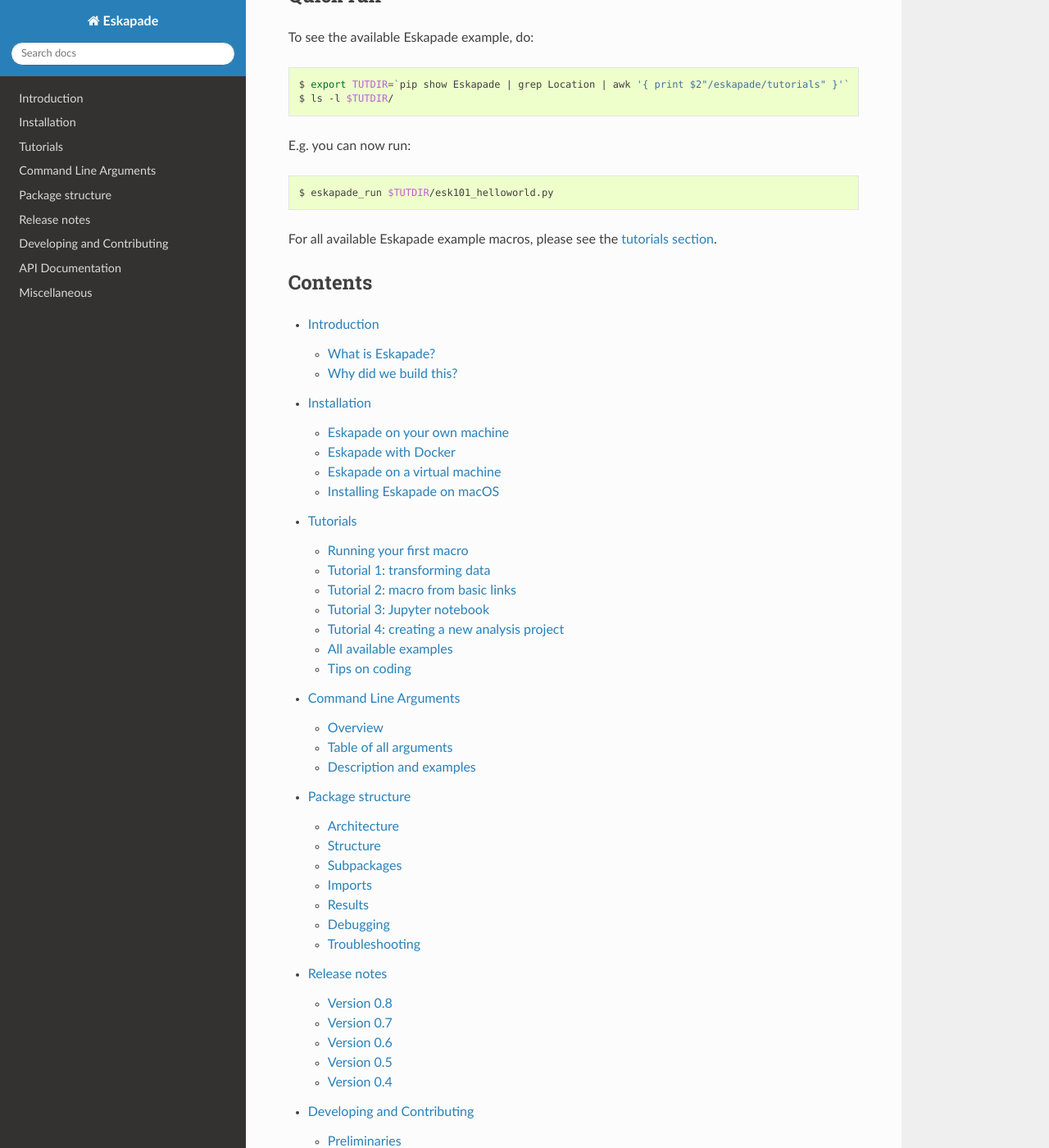
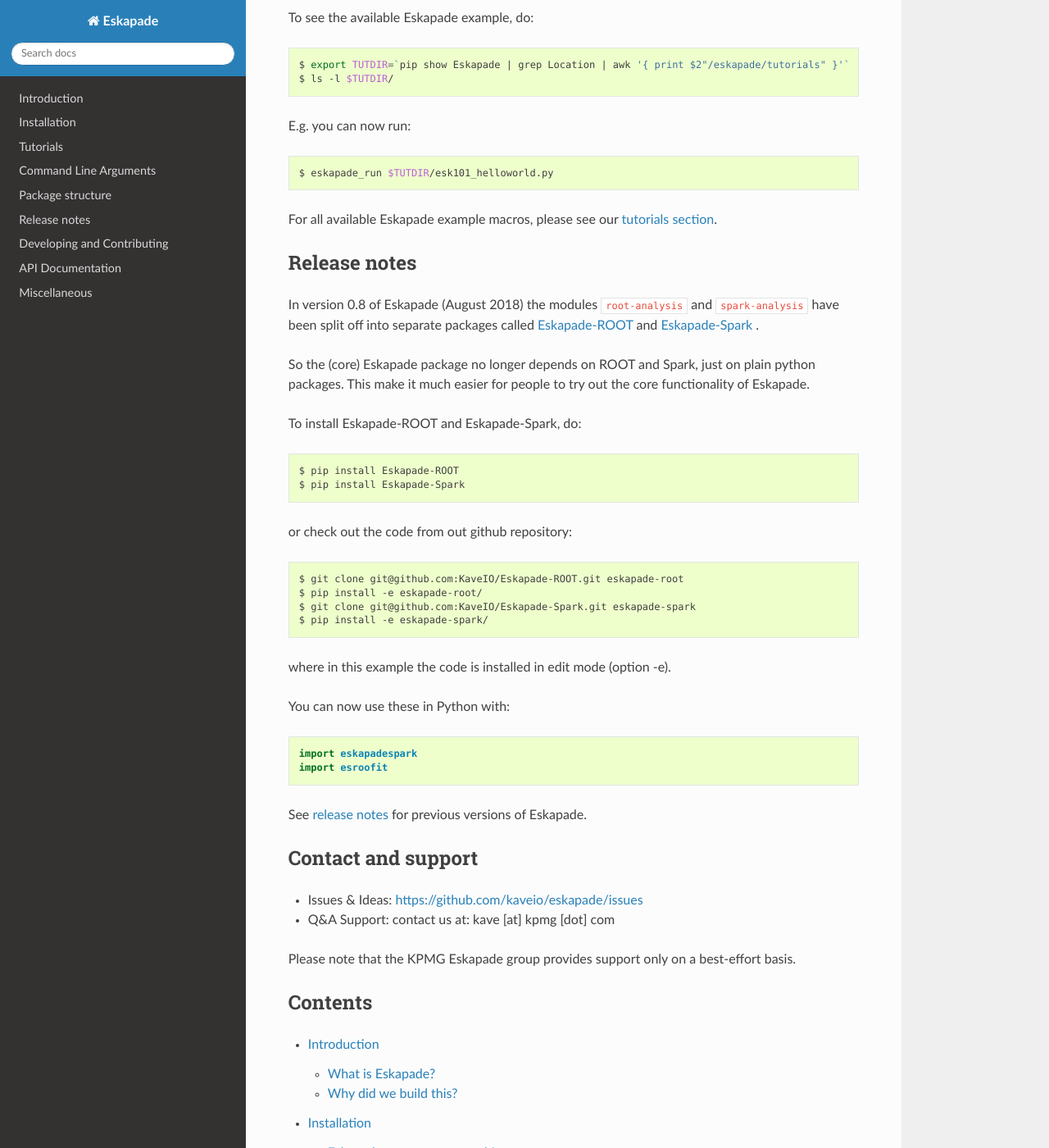
Before and after one commit to KaveIO/Eskapade, a Sphinx documentation site: the page built from docs/source/index.rst, in a window 1280 px wide and 1400 px high, scrolled down 1495 px. Shown: the whole window at 82% size. Built offline with Sphinx 7.4.7 and the Read the Docs theme 2.0.0, drawn with Linux system fonts in a browser that asks for light colours; the version number could not be read and is left out; some of the changed lines change nothing that is shown; some of the changed text lies outside the part shown.

Commit message:
Doc: documentation source index file largely replaced by README

```diff
--- a/README.rst
+++ b/README.rst
@@ -1,32 +1,44 @@
-========
-Eskapade
-========
+===========================
+Eskapade: Modular Analytics
+===========================
 
 * Version: 0.8
 * Released: Aug 2018
+* Web page: http://eskapade.kave.io
+* Repository: http://github.com/kaveio/eskapade
 
-Eskapade is a light-weight, python-based data analysis framework, meant for modularizing all sorts of data analysis problems into reusable analysis components.
+
+Eskapade is a light-weight, python-based data analysis framework, meant for developing and modularizing all sorts of
+data analysis problems into reusable analysis components.
+
+Eskapade uses a modular approach to analytics, meaning that you can use pre-made operations (called 'links') to
+build an analysis. This is implemented in a chain-link framework, where you define a 'Chain', consisting of a number of
+Links. These links are the fundamental building block of your analysis. For example, a data loading link and a data
+transformation link will frequently be found together in a pre-processing Chain.
+
+Each chain has a specific purpose, for example: data quality checks of incoming data, pre-processing of data,
+booking and/or training of predictive algorithms, validation of these algorithms, and their evaluation.
+By using this work methodology, analysis links can be more easily reused in future data analysis projects.
+
+Eskapade is analysis-library agnostic. It is used to set up typical data analysis problems from multiple packages, e.g.:
+scikit-learn, Spark MLlib, and ROOT. Likewise, Eskapade can use a manner of different data structures to handle
+data, such as: pandas DataFrames, numpy arrays, Spark DataFrames/RDDs, and more.
+
+For example, Eskapade has been used as a self-learning framework for typical machine learning problems.
+Trained algorithms can predict real-time or batch data, these models can be evaluated over time,
+and Eskapade can bookkeep and retrain their algorithms.
 
 
 Documentation
 =============
 
-The entire Eskapade documentation including tutorials can be found `here <http://eskapade.readthedocs.io>`_.
-
-Release notes
-=============
-
-In version 0.8 of Eskapade (August 2018) the modules ``root-analysis`` and ``spark-analysis`` have been split off
-into separate pip packages called ``Eskapade-ROOT`` and ``Eskapade-Spark``.
-This make it much easier for people to try out the core functionality of Eskapade, as this only requires basic Python packages.
-
-See `release notes <http://eskapade.readthedocs.io/en/latest/releasenotes.html>`_ for previous versions of Eskapade.
+The entire Eskapade documentation including tutorials can be found `here <http://eskapade.readthedocs.io/en/latest>`_.
 
 
-Installation
+Check it out
 ============
 
-Eskapade requires Python 3. To get started, simply do:
+Eskapade requires Python 3 and is pip friendly. To get started, simply do:
 
 .. code-block:: bash
 
@@ -50,8 +62,8 @@
 **Congratulations, you are now ready to use Eskapade!**
 
 
-Examples
-========
+Quick run
+=========
 
 To see the available Eskapade example, do:
 
@@ -69,9 +81,47 @@
 For all available Eskapade example macros, please see our `tutorials section <http://eskapade.readthedocs.io/en/latest/tutorials.html>`_.
 
 
+Release notes
+=============
+
+In version 0.8 of Eskapade (August 2018) the modules ``root-analysis`` and ``spark-analysis`` have been split off
+into separate packages called `Eskapade-ROOT <http://eskapade-root.readthedocs.io>`_ and `Eskapade-Spark <http://eskapade-spark.readthedocs.io>`_ .
+
+So the (core) Eskapade package no longer depends on ROOT and Spark, just on plain python packages.
+This make it much easier for people to try out the core functionality of Eskapade.
+
+To install Eskapade-ROOT and Eskapade-Spark, do:
+
+.. code-block:: bash
+
+  $ pip install Eskapade-ROOT
+  $ pip install Eskapade-Spark
+
+or check out the code from out github repository:
+
+.. code-block:: bash
+
+  $ git clone git@github.com:KaveIO/Eskapade-ROOT.git eskapade-root
+  $ pip install -e eskapade-root/
+  $ git clone git@github.com:KaveIO/Eskapade-Spark.git eskapade-spark
+  $ pip install -e eskapade-spark/
+
+where in this example the code is installed in edit mode (option -e).
+
+You can now use these in Python with:
+
+.. code-block:: python
+
+  import eskapadespark
+  import esroofit
+
+See `release notes <http://eskapade.readthedocs.io/en/latest/releasenotes.html>`_ for previous versions of Eskapade.
+
+
 Contact and support
 ===================
 
-Contact us at: kave [at] kpmg [dot] com
+* Issues & Ideas: https://github.com/kaveio/eskapade/issues
+* Q&A Support: contact us at: kave [at] kpmg [dot] com
 
 Please note that the KPMG Eskapade group provides support only on a best-effort basis.
--- a/docs/source/index.rst
+++ b/docs/source/index.rst
@@ -3,89 +3,8 @@
    You can adapt this file completely to your liking, but it should at least
    contain the root `toctree` directive.
 
-==================================
-Eskapade: Modular Analytics
-==================================
 
-.. module:: eskapade
-
-* Version: |version|
-* Date: |today|
-* Web page: http://eskapade.kave.io
-* Repository: http://github.com/kaveio/eskapade
-* Code reference: `API Documentation <code.html>`_
-* Issues & Ideas: https://github.com/kaveio/eskapade/issues
-* Q&A Support: contact us at: kave [at] kpmg [dot] com
-
-Eskapade
-========
-
-Eskapade is a light-weight, python-based data analysis framework, meant for modularizing
-all sorts of data analysis problems into reusable analysis components.
-
-Eskapade uses a modular approach to analytics, meaning that you can use pre-made operations (called 'links') to
-build an analysis. This is implemented in a chain-link framework, where you define a 'Chain', consisting of a number of
-Links. These links are the fundamental building block of your analysis. For example, a data loading link and a data
-transformation link will frequently be found together in a pre-processing Chain.
-
-Each chain has a specific purpose, for example: data quality checks of incoming data, pre-processing of data,
-booking and/or training of predictive algorithms, validation of these algorithms, and their evaluation.
-By using this work methodology, analysis links can be more easily reused in future data analysis projects.
-
-Eskapade is analysis-library agnostic. It is used to set up typical data analysis problems from multiple packages, e.g.:
-scikit-learn, Spark MLlib, and ROOT. Likewise, Eskapade can use a manner of different data structures to handle
-data, such as: pandas DataFrames, numpy arrays, Spark DataFrames/RDDs, and more.
-
-For example, Eskapade has been used as a self-learning framework for typical machine learning problems.
-Trained algorithms can predict real-time or batch data, these models can be evaluated over time,
-and Eskapade can bookkeep and retrain their algorithms.
-
-
-Check it out
-============
-
-The Eskapade code is pip friendly. One can now simply do:
-
-.. code-block:: bash
-
-  $ pip install Eskapade
-
-or check out the code from out github repository:
-
-.. code-block:: bash
-
-  $ git clone git@github.com:KaveIO/Eskapade.git
-  $ pip install -e Eskapade/
-
-where in this example the code is installed in edit mode (option -e).
-
-You can now use Eskapade in Python with:
-
-.. code-block:: python
-
-  import eskapade
-
-**Congratulations, you are now ready to use Eskapade!**
-
-
-Quick run
-=========
-
-To see the available Eskapade example, do:
-
-.. code-block:: bash
-
-  $ export TUTDIR=`pip show Eskapade | grep Location | awk '{ print $2"/eskapade/tutorials" }'`
-  $ ls -l $TUTDIR/
-
-E.g. you can now run:
-
-.. code-block:: bash
-
-  $ eskapade_run $TUTDIR/esk101_helloworld.py
-
-For all available Eskapade example macros, please see the `tutorials section <tutorials.html>`_.
-
+.. include:: ../../README.rst
 
 
 Contents
```
